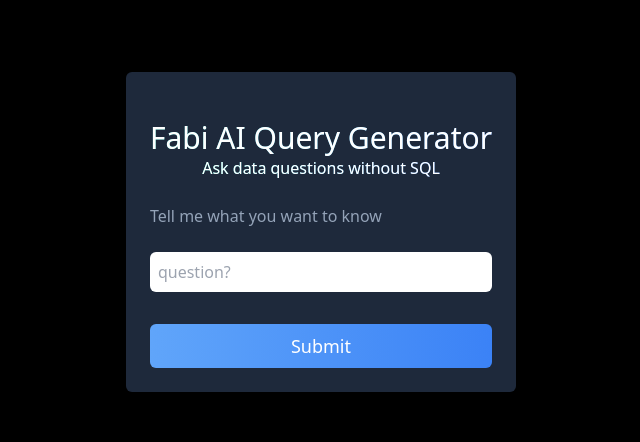
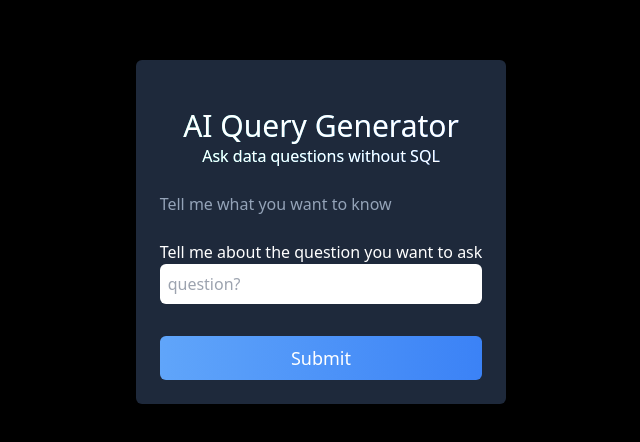
Before and after one commit to piggybox/openai-prototype, a Next.js app in the folder frontend/: page / in a window 1280 px wide. Shown: the part 168-610 px from the top of the page, without its empty margins (319-959 px from the left). Built offline with nearby package versions, Linux system fonts and the light colour scheme.

Commit message:
Minor text change

```diff
--- a/frontend/components/form.tsx
+++ b/frontend/components/form.tsx
@@ -7,6 +7,7 @@
 const Form: React.FC<FormProps> = (props) => {
   return (
     <div>
+      <p>Tell me about the question you want to ask</p>
       <input
         className="p-2 w-full rounded-md focus:outline-blue-400 focus:outline text-slate-700"
         type="text"
@@ -14,8 +15,7 @@
         onChange={(e) => props.setPrompt(e.currentTarget.value)}
         value={props.prompt}
       />
-			<div className={" flex justify-between my-2 mb-6 text-sm"}>
-      </div>
+      <div className={" flex justify-between my-2 mb-6 text-sm"}></div>
       <button
         className="bg-gradient-to-r from-blue-400
         to-blue-500 disabled:opacity-50 w-full p-2 rounded-md text-lg"
--- a/frontend/components/openai.tsx
+++ b/frontend/components/openai.tsx
@@ -39,7 +39,7 @@
           <div className="text-center my-6">
             {/* <Image src={logo} width={42} height={42} /> */}
             <h1 className={gradientTextStyle + " text-3xl font-light"}>
-              Fabi AI Query Generator
+              AI Query Generator
             </h1>
             <div className={gradientTextStyle}>Ask data questions without SQL</div>
           </div>
--- a/frontend/components/result.tsx
+++ b/frontend/components/result.tsx
@@ -4,7 +4,6 @@
 
 const Results: React.FC<ResultsProps> = (props) => {
   return (
-    <>
       <div>
         <div className={" flex justify-between my-2 mb-6 text-sm"}></div>
         Here are the results
@@ -12,7 +11,6 @@
           Query: {props.query}
         </div>
       </div>
-    </>
   )
 }
 
```
